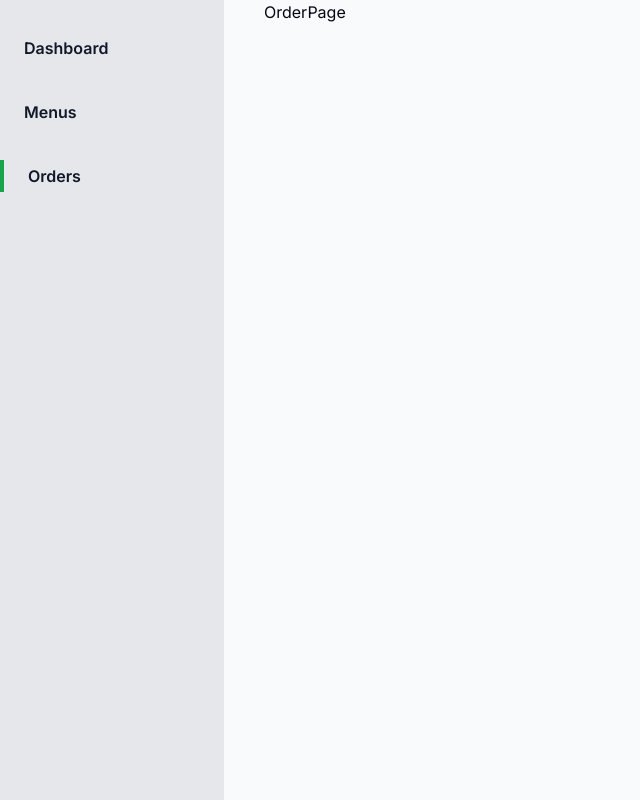
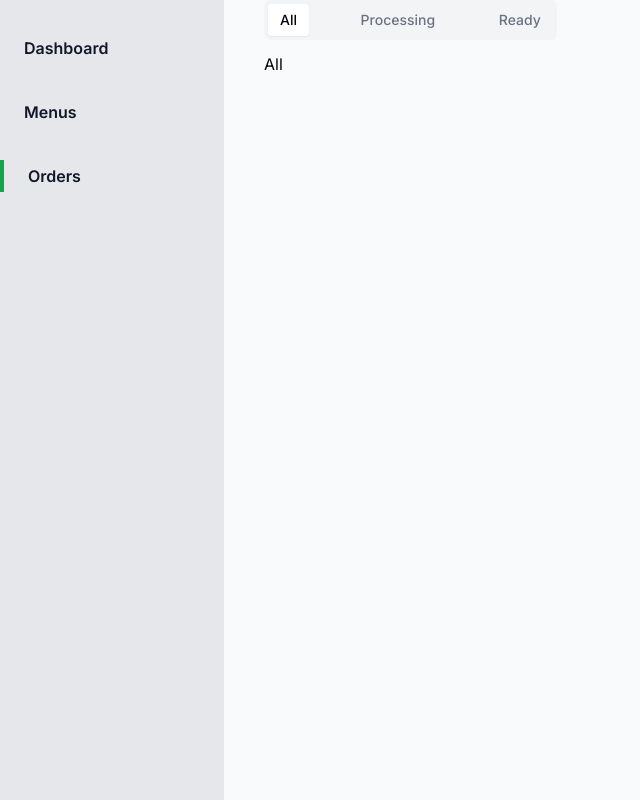
Before and after one commit to RealPhilos/resturant_website_team_project, a Next.js app in the folder frontend/: page /admin-orders in a window 1280 px wide. Shown: the whole page, without its empty margins (0-640 px from the left). Built offline with nearby package versions, Linux system fonts and the light colour scheme.

Commit message:
implemented tabs for order page

```diff
--- a/frontend/src/app/(admin)/admin-orders/page.jsx
+++ b/frontend/src/app/(admin)/admin-orders/page.jsx
@@ -1,5 +1,30 @@
-import React from "react";
+import { Tabs, TabsContent, TabsList, TabsTrigger } from "@/components/ui/tabs";
 
 export default function OrderPage() {
-  return <div>OrderPage</div>;
+  return (
+    <>
+      <Tabs defaultValue="all">
+        <TabsList className="mb-3 flex w-[30%] justify-between">
+          <TabsTrigger className="cursor-pointer" value="all">
+            <p>All</p>
+          </TabsTrigger>
+          <TabsTrigger className="cursor-pointer" value="processing">
+            <p>Processing</p>
+          </TabsTrigger>
+          <TabsTrigger className="cursor-pointer" value="ready">
+            <p>Ready</p>
+          </TabsTrigger>
+        </TabsList>
+        <TabsContent value="all">
+          <p>All</p>
+        </TabsContent>
+        <TabsContent value="processing">
+          <p>Processing</p>
+        </TabsContent>
+        <TabsContent value="ready">
+          <p>Ready</p>
+        </TabsContent>
+      </Tabs>
+    </>
+  );
 }
```
